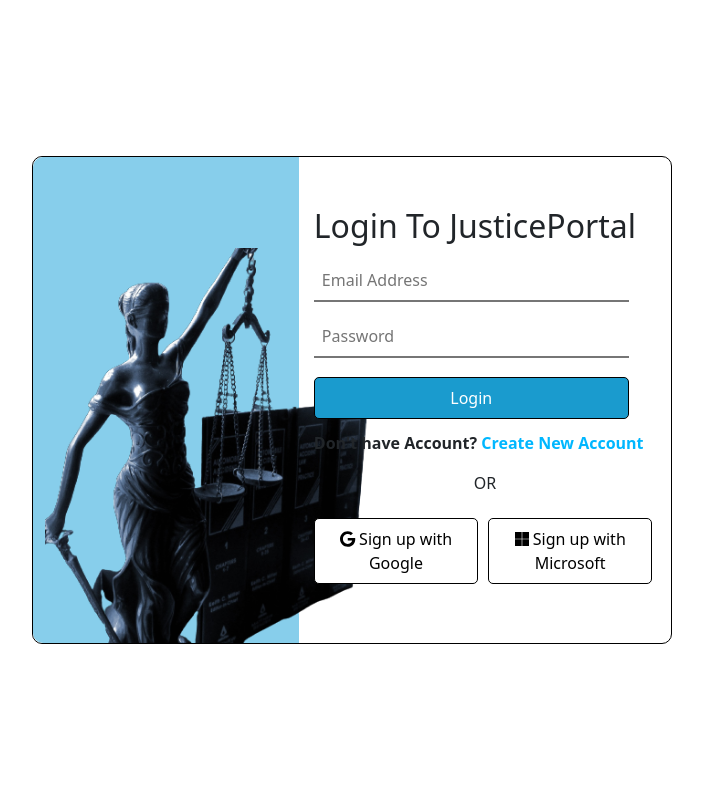
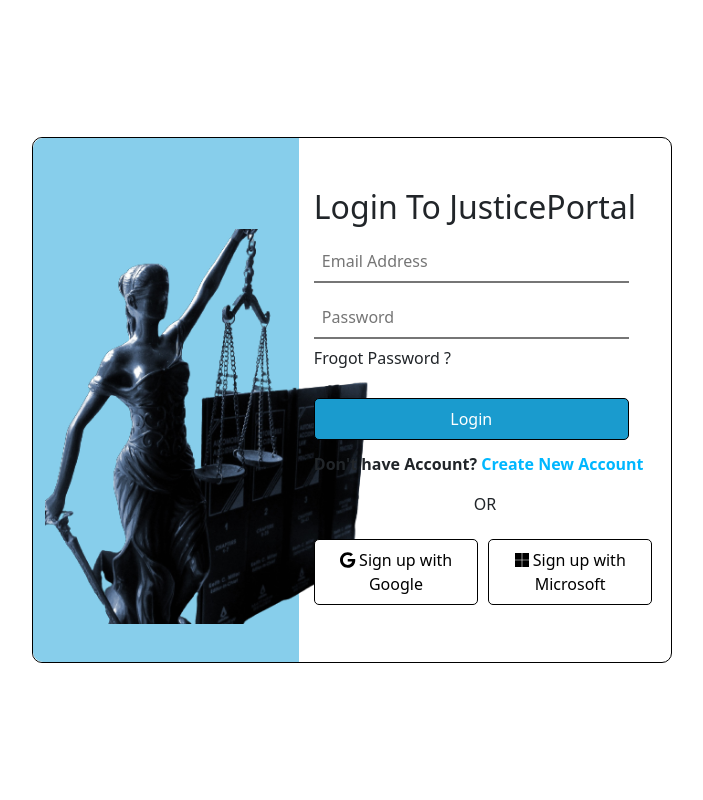
Before and after one commit to Sinsaint/Justice_Portal, a React (Create React App) app in the folder Frontend/design/: page / in a window 1280 px wide. Shown: the top 800 px of the page, without its empty margins (288-991 px from the left). Built offline with nearby package versions, Linux system fonts and the light colour scheme.

Commit message:
Added Forgot Password

```diff
--- a/Frontend/design/src/components/Login.jsx
+++ b/Frontend/design/src/components/Login.jsx
@@ -64,6 +64,7 @@ const Login = () => {
               name="password" onChange={handlechange} value={user.password}
               placeholder="Password" required
             />
+            <p>Frogot Password ?</p>
            </div>
           <button id="Login-btn-continue" onClick={Login}>Login</button>
           <p>
```
